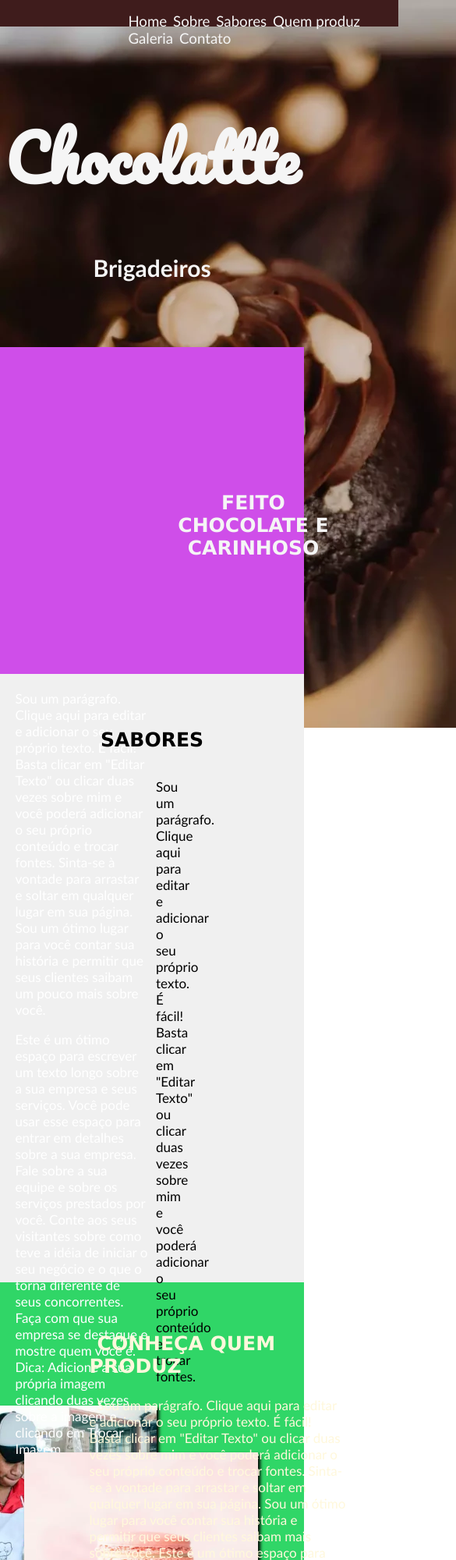
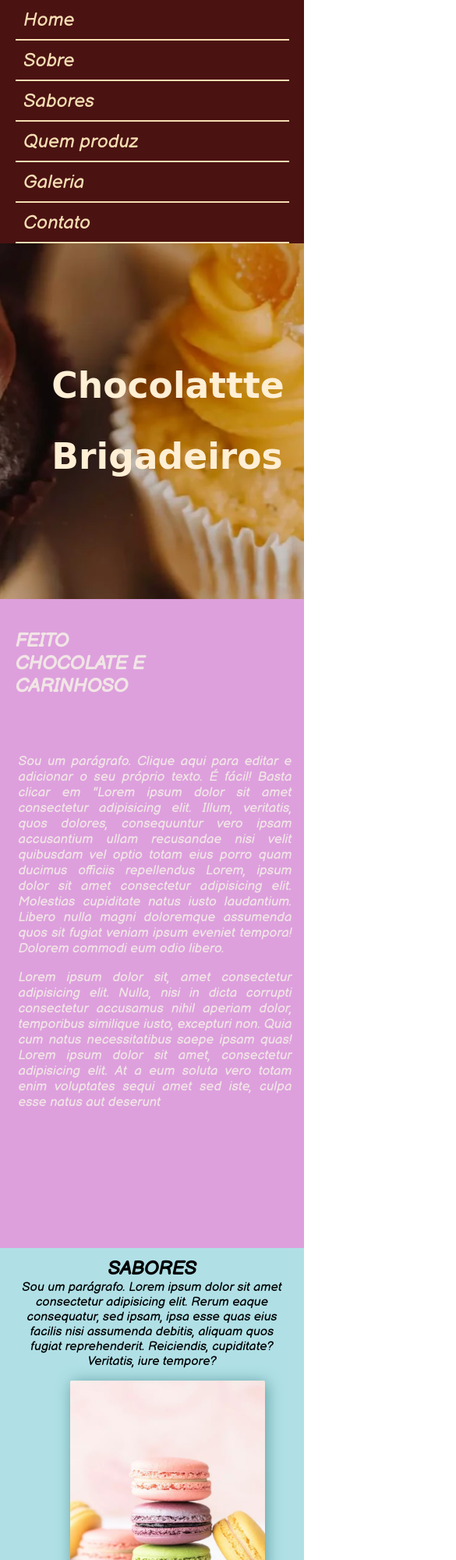
Before and after one commit to JoaoG23/Site-Confeitaria, a plain HTML site: page index.html in a window 390 px wide. Shown: the top 2000 px of the page at 78% size, 585 px wide, since content can reach past the window. Drawn offline with Linux system fonts and the light colour scheme; a web font is replaced by a local one.

Commit message:
Organizing The Site!

```diff
--- a/css/style.css
+++ b/css/style.css
@@ -1,168 +1,334 @@
-html{
-    font-family:'Gill Sans', 'Gill Sans MT', Calibri, 'Trebuchet MS', sans-serif;
-    font-size: 17px;
-}
-h1{
-    color:whitesmoke;
-    text-align: center;
-    padding-top:20%;
-    font-size:80px ;
-    font-family:Pacifico;
-}
-h2{
-    color:whitesmoke;
-    text-align: center;
-    font-size: 30px;
-    padding-bottom:15%;
-    padding-top:0px;
-}
-h3{
-    font-family: 'Lucida Sans', 'Lucida Sans Regular', 'Lucida Grande', 'Lucida Sans Unicode', Geneva, Verdana, sans-serif;
-    font-size: 25px;
-}
+/* --------Configurações Gerais------ */
 body{
+    margin:0%;
+    padding: 0%;
     background-image: url(../assets/primeiro_back.webp);
     background-repeat: no-repeat;
+    background-size: cover;
     background-attachment: fixed;
-    margin: 0px;
-}
-li{
-    font-size: 1.1rem;
-    display: inline-block;
-    padding-top: -10px;
-    padding-left: 1%;
-    list-style-type: none;
-    color:whitesmoke;
+
+
+    /* --font-- */
+    font-size: 1rem;
+    font-family: 'Balsamiq Sans', cursive;
+ }
+
+
+/* --------Cabeçalho----------- */
+header{
+    background-color: rgb(75, 18, 18);
+    color:wheat;
+    margin: 0%;
+    padding: 0%;
+    width: auto;
+    height: auto;
 
 }
-li:hover{
-    color:brown;
+.menu{
+    width:55%;
+    padding: 0%;
+    margin-left: 35%;
+    margin-top: 0%;
+}
+.list_menu{
+    display: inline-block;
+    padding: 1%;
+
+    /* font */
+    list-style-type: none;
+    color: wheat;
+    text-decoration: none;
+}
+.list_menu:hover{
+    color: rgb(122, 101, 60);
     transition: 1s;
 }
-header{
-    background-color: rgb(63, 28, 28);
-    margin: auto;
-    width: 100%;
-    height: 30px;
-    padding-bottom: 1.5%;
-    padding-left:31%;
-    margin-top:-55px;
-    position: fixed;
-    /*margin-left: -1%;
-    margin-right: -1%;*/
+/* ----------Página inicial------------ */
+#home{
+    margin: 0%;
+    padding: 0%;
+
+    /* font */
+
+    color: papayawhip;
 }
-#home:hover{
-    transition: 2s;
-    color:rgb(250, 206, 206);
-}
-#title1:hover{
-    color:brown;
-    transition: 2s;
-}
-#title1{
-    color:whitesmoke;
-    float:left;
-    font-size:25px ;
-    width: 250px;
-    height: 140px;
-    padding:90px;
-    padding-left: 200px;
-    padding-top: 160px;
+.grupo_home{
+
     text-align: center;
-}
-.p1{
-    background-color:rgb(207, 78, 233);
-    color:white;
-    width:auto;
-    height: 300px;
-    padding: 5%;
-    padding-right:200px;
-    padding-top: 100px;
-    float:none;
-    text-align: left;
-    font-size: 17px;
-}
-#meio{
-    margin-top: -25px;
-    color:black;
-    background-color: rgb(240, 240, 240);
-    width: 100%;
-    height: 800px;
-    display: block;
-    transition: 2s;
-}
-.tp2{
-    text-align: center;
-    padding-top:70px;
-}
-.p2{
-    padding-top: 10px;
-    padding-left: 200px;
-    padding-right: 200px;
-}
-.imgmeio{
-    margin-top: 70px;
-    margin-left: 8%;
-    width: 300px;
-    height: 300px;
-    display: inline-block;
-    box-shadow: 3px 3px 4px black;
+    margin: 17%;
+
+    /* font */
+    font-family: 'Grand Hotel', cursive;
+    font-size: 3em;
 }
 
-#meio2{
-    background-color: rgb(48, 214, 103);
-    margin-top:-20px;
-    padding:10%;
+/* -------------Sobre min--------------------- */
+#corpo{
+    background-color: plum;
+    width: auto;
+    height: 42rem;
+    margin: 0%;
+    padding: 0%;
+    position: relative;
+
+    /* font */
+    color: rgb(241, 229, 229);
 }
-#prof{
-    width: 300px;
+.p_corpo{
+    padding: 1%;
+
+    display: inline-block;
+    width: 50%;
+    height: 50%;
     float: right;
+    margin-top: 7%;
+    margin-left: 5%;
+    position: absolute;
+     /* font */
+
+     font-size: 105%;
+     text-align: justify;
+}
+.h3_corpo{
+
     display: inline-block;
-    margin-top: -300px;
-    margin-right: 150px;
-    box-shadow:3px 3px 4px black;
-}
-.p3{
-    text-align: left;
-    width: 330px;
-    padding-left: 2cm;
-    color:cornsilk;
-    text-indent: 10px;
+    width: 25%;
+    margin-top: 17%;
+    margin-left: 5%;
+    margin-right: 2%;
+
+    /* font */
+
+    font-size: 150%;
+
 
 }
+/* ----------------------Meio----------------------- */
+#corpo_sabores{
+    background-color: powderblue;
+    width: auto;
+    height:50rem;
+    margin: auto;
+    position: relative;
+}
+.h3_corp_sabores{
+    text-align: center;
+    width: 15%;
+    height: auto;
+    margin: auto;
+    padding-top: 3%;
+
+    /* font */
+    font-size: 150%;
+}
+.p_corp_sabores{
+    text-align: center;
+    width: 90%;
+    margin: 3%;
+}
+.img_corp_sabores{
+    width: 250px;
+    height:290px;
+    display: inline-block;
+    margin-left: 3%;
+    border-radius: 2px;
+    box-shadow:2px 2px 20px cadetblue;
+}
+figure{
+    margin-top: 4%;
+    width: 80%;
+    margin-left:15%;
+    position:absolute;
+
+}
+/* --------------------------Segundo-Meio-------------------- */
+
+#corpo_produz{
+    background-color: rgb(46, 167, 126);
+    width: auto;
+    height: 40rem;
+    margin: 0%;
+    padding: 0%;
+    position: relative;
+    /* font */
+    color: rgb(226, 226, 226);
+
+}
+.p_corp_produz{
+    padding: 1%;
+    display: inline-block;
+    width: 50%;
+    height: 50%;
+    float: right;
+    margin-top: 5%;
+    margin-left: 40%;
+    position: absolute;
+
+    text-align: justify;
+}
+.img_produz{
+    width: 29vw;
+    margin: 4%;
+    position: absolute;
+    border-radius: 2px;
+    box-shadow:2px 2px 20px rgb(30, 92, 71);
+}
+/* --------------------------------Final------------------------------
+*/
 #rodape{
-    color:cornsilk;
-    background-color: brown;
-    padding: 3cm;
-    display: inline-block;
+    background-color: rgb(255, 255, 255);
+    width: auto;
+    height: auto;
+    margin: 0%;
+    padding: 7%;
+    position: relative;
+
+    /* font */
+    color: rgb(58, 21, 21);
+
 }
-form{
-    display: inline-block;
-    float:right;
-    margin-left:16cm;
-    margin-bottom: 1cm;
-    width: 490px;
+input{
+    display: block;
+    margin-top: 0.6%;
+    width: 33vw;
+    height: 16px;
+    border: 2px solid brown;
+    border-radius: 3px;
+    padding: 0.8%;
 }
 textarea{
-    width: 400px;
-    height: 100px;
-    background-color:rgb(248, 133, 133) ;
-    color: cornsilk;
-    border: 3px solid rgb(136, 24, 24);
+    display: block;
+    margin-top: 0.6%;
+    padding: 1%;
+    width: 33vw;
+    height: 150px;
+    border: 2px solid brown;
+    border-radius: 3px;
 }
-footer{
-    color: cornsilk;
-    background-color:  rgb(63, 28, 28);
-    width: auto;
-    height: 60px;
-    text-align: center;
-    padding-top: 1cm;
+.ul_rodape{
+    margin: 2%;
+    list-style: none;
 }
-input{
-    border: 3px solid rgb(136, 24, 24);
-    background-color:rgb(248, 133, 133);
-    color: white;
-    width: 300px;
-    height:20px;
+.botao_rodape{
+    width:15vw;
+    height: 35px;
+    background-color: rgb(170, 63, 63);
+    padding: 1%;
+    border-radius: 10px;
+
+    /* font */
+    color: burlywood;
 
 }
+
+/* -----------------------------Rodapé-------------------------------------------- */
+footer{
+    background-color:brown;
+    text-align: center;
+    padding: 1%;
+
+    /* font */
+    color: burlywood;
+}
+
+
+
+@media screen and (max-width: 700px) {
+    /* --------Configurações Gerais------ */
+body{
+        width: auto;
+        background-size: cover;
+        background-position: center;
+}
+
+/* --------Cabeçalho----------- */
+ .menu{
+    width:90%;
+    padding: 0%;
+    margin:auto;
+}
+.list_menu{
+    display: block;
+    padding: 3%;
+    border-bottom: 2px double wheat;
+
+    /* font */
+    font-size: 24px;
+}
+
+
+/* ----------Página inicial------------ */
+.grupo_home{
+    margin-top:40%;
+    margin-bottom: 40%;
+
+    /* font */
+    font-size: 1.9em;
+}
+
+
+/* -------------Sobre min--------------------- */
+#corpo{
+    width: auto;
+    height: 52rem;
+}
+.p_corpo{
+    padding: 1%;
+    display: block;
+    width: 90%;
+    position: absolute;
+
+}
+.h3_corpo{
+
+    display: inline-block;
+    width: 50%;
+    margin-top: 10%;
+}
+
+/* ----------------------Meio----------------------- */
+#corpo_sabores{
+    width: auto;
+    height:70rem;
+}
+.h3_corp_sabores{
+    width: auto;
+}
+.p_corp_sabores{
+    width: 90%;
+    margin:auto;
+}
+.img_corp_sabores{
+    display: block;
+    margin:auto;
+}
+
+
+#corpo_produz{
+    background-color: rgb(46, 167, 126);
+    width: auto;
+    height: 45rem;
+    margin: 0%;
+    padding: 0%;
+    position: relative;
+    /* font */
+    color: rgb(226, 226, 226);
+
+}
+.p_corp_produz{
+    padding: 1%;
+    display: block;
+    width: 90%;
+    height:auto;
+    margin: 5%;
+
+}
+.img_produz{
+    width: 210px;
+    margin: 5%;
+    bottom: 6%;
+    display: block;
+
+}
+
+}
--- a/index.html
+++ b/index.html
@@ -7,99 +7,138 @@
     <meta name="viewport" content="width=device-width, initial-scale=1.0">
 
     <link rel="preconnect" href="https://fonts.gstatic.com">
-    <link href="https://fonts.googleapis.com/css2?family=Pacifico&display=swap" rel="stylesheet">
+    <link href="https://fonts.googleapis.com/css2?family=Balsamiq+Sans:ital@1&display=swap" rel="stylesheet">
+
+
+    <link rel="preconnect" href="https://fonts.gstatic.com">
+    <link href="https://fonts.googleapis.com/css2?family=Balsamiq+Sans:ital@1&family=Grand+Hotel&display=swap"
+        rel="stylesheet">
+
+    <!-- ----- Fontes Wb---- -->
     <title>Chocolate</title>
 
     <link href="./css/style.css" rel="stylesheet">
 
 </head>
+
 <body>
+    <!-- ----------Cabeçalho----------- -->
+
     <header>
-        <ul>
-            <a href="#home"><li>Home</li></a>
-            <a href="#quadro1"><li>Sobre</li></a>
-            <a href="#meio"><li>Sabores</li></a>
-            <a href="#meio2"><li>Quem produz</li></a>
-            <a><li>Galeria</li></a>
-            <a href="#rodape"><li>Contato</li></a>
+        <ul class="menu">
+            <a class="list_menu" href="#home">
+                <li>Home</li>
+            </a>
+            <a class="list_menu" href="#corpo">
+                <li>Sobre</li>
+            </a>
+            <a class="list_menu" href="#corpo_sabores">
+                <li>Sabores</li>
+            </a>
+            <a class="list_menu" href="#corpo_produz">
+                <li>Quem produz</li>
+            </a>
+            <a class="list_menu">
+                <li>Galeria</li>
+            </a>
+            <a class="list_menu" href="#rodape">
+                <li>Contato</li>
+            </a>
         </ul>
     </header>
-    <div id="home">
+
+    <!-- -------------Página inicial------------ -->
+
+    <section id="home">
+        <div class="grupo_home">
             <h1>Chocolattte</h1>
             <h2>Brigadeiros</h2>
         </div>
+    </section>
 
-    <nav id="quadro1">
-        <h3 id="title1">FEITO CHOCOLATE E CARINHOSO</h3>
-        <div class="p1">
+    <!-- ----------------Sobre min--------------------- -->
+    <section id="corpo">
+        <h3 class="h3_corpo">FEITO CHOCOLATE E CARINHOSO</h3>
+        <div class="p_corpo">
 
             <p>Sou um parágrafo. Clique aqui para editar e adicionar o seu próprio texto. É fácil! Basta clicar em
-                "Editar
-                Texto" ou clicar duas vezes sobre mim e você poderá adicionar o seu próprio conteúdo e trocar fontes.
-                Sinta-se à vontade para arrastar e soltar em qualquer lugar em sua página. Sou um ótimo lugar para você
-                contar sua história e permitir que seus clientes saibam um pouco mais sobre você.</p>
+                "Lorem ipsum dolor sit amet consectetur adipisicing elit. Illum, veritatis, quos dolores, consequuntur
+                vero ipsam accusantium ullam recusandae nisi velit quibusdam vel optio totam eius porro quam ducimus
+                officiis repellendus
+                Lorem, ipsum dolor sit amet consectetur adipisicing elit. Molestias cupiditate natus iusto laudantium.
+                Libero nulla magni doloremque assumenda quos sit fugiat veniam ipsum eveniet tempora! Dolorem commodi
+                eum odio libero.</p>
 
-                <p>Este é um ótimo espaço para escrever um texto longo sobre a sua empresa e seus serviços. Você pode usar
-                esse
-                espaço para entrar em detalhes sobre a sua empresa. Fale sobre a sua equipe e sobre os serviços
-                prestados
-                por você. Conte aos seus visitantes sobre como teve a idéia de iniciar o seu negócio e o que o torna
-                diferente de seus concorrentes. Faça com que sua empresa se destaque e mostre quem você é. Dica:
-                Adicione a
-                sua própria imagem clicando duas vezes sobre a imagem e clicando em Trocar Imagem.</p>
+            <p>Lorem ipsum dolor sit, amet consectetur adipisicing elit. Nulla, nisi in dicta corrupti consectetur
+                accusamus nihil aperiam dolor, temporibus similique iusto, excepturi non. Quia cum natus necessitatibus
+                saepe ipsam quas!
+                Lorem ipsum dolor sit amet, consectetur adipisicing elit. At a eum soluta vero totam enim voluptates
+                sequi amet sed iste, culpa esse natus aut deserunt
+            </p>
         </div>
-        <div id="meio">
-            <h3 class="tp2">SABORES</h3>
-            <p class="p2">Sou um parágrafo. Clique aqui para editar e adicionar o seu próprio texto. É fácil! Basta clicar em
-                "Editar Texto" ou clicar duas vezes sobre mim e você poderá adicionar o seu próprio conteúdo e trocar
-                fontes.</p>
-                <img class="imgmeio" src="./assets/imagem_final2.webp">
-                <img class="imgmeio" src="./assets/imagem_final3.webp">
-                <img class="imgmeio" src="./assets/imagem_final4.jpg">
-        </div>
-        <div id="meio2">
-            <h3 class="p3">CONHEÇA QUEM PRODUZ</h3>
+    </section>
 
-            <p class="p3">Sou um parágrafo. Clique aqui para editar e adicionar o seu próprio texto. É fácil! Basta clicar em
-                "Editar Texto" ou clicar duas vezes sobre mim e você poderá adicionar o seu próprio conteúdo e trocar
-                fontes. Sinta-se à vontade para arrastar e soltar em qualquer lugar em sua página. Sou um ótimo lugar
-                para você contar sua história e permitir que seus clientes saibam mais sobre você.
+    <!-- ------------Meio---------- -->
 
-                Este é um ótimo espaço para escrever um texto longo sobre a sua empresa e seus serviços. Você pode usar
-                esse espaço para entrar em detalhes sobre a sua empresa.
+
+    <section id="corpo_sabores">
+        <h3 class="h3_corp_sabores">SABORES</h3>
+        <p class="p_corp_sabores">Sou um parágrafo. Lorem ipsum dolor sit amet consectetur adipisicing elit. Rerum eaque
+            consequatur, sed ipsam, ipsa esse quas eius facilis nisi assumenda debitis, aliquam quos fugiat
+            reprehenderit. Reiciendis, cupiditate? Veritatis, iure tempore?</p>
+        <figure>
+            <img class="img_corp_sabores" src="./assets/imagem_final2.webp">
+            <img class="img_corp_sabores" src="./assets/imagem_final3.webp">
+            <img class="img_corp_sabores" src="./assets/imagem_final4.jpg">
+        </figure>
+    </section>
+
+
+    <!-- ---------Segundo-Meio-------- -->
+
+
+    <section id="corpo_produz">
+        <div class="p_corp_produz">
+            <h3>CONHEÇA QUEM PRODUZ</h3>
+            <p>Sou um parágrafo. Clique aqui para editar e adicionar o seu próprio texto. É fácil! Basta clicar
+                em
+                Lorem ipsum dolor sit amet consectetur adipisicing elit. Quam labore animi fugit vel ratione asperiores
+                aliquid vero, temporibus, placeat sint dolor similique, repellat quae modi harum ea eius.
+                Necessitatibus, aspernatur.
+                Lorem, ipsum dolor sit amet consectetur adipisicing elit. Ipsam voluptatem modi omnis beatae facere, cum
+                amet! Laboriosam placeat consequuntur ipsum nisi voluptas necessitatibus ut dolorum, ducimus architecto
+                aperiam saepe molestiae.
 
             </p>
-            <img id="prof" src="./assets/padeiro_meio.webp"><!--Aqui entra uma imagem ao lado do paragrafo-->
         </div>
-        <div>
-            <!--Recebe 3 fotos uma ao lado da outra-->
+        <img class="img_produz" src="./assets/padeiro_meio.webp">
+    </section>
+
+
+    <!-- ------------Final--------- -->
+
+    <div id="rodape">
+        <h3>ESPERAMOS SEU CONTATO</h3>
+        <ul class="ul_rodape">
+            <li>(99) 0004.7400</li>
+            <li>(99) 0004.7400</li>
+            Av. Slow de Sá, 98
+            Minas Gerais/MG
+        </ul>
+
+        <form method="GET" action="">
+            <input type="text" name="nome" placeholder="Nome">
+            <input type="tel" name="tel" placeholder="Telefone">
+            <input type="email" name="email" placeholder="Email">
+            <textarea name="desc">Digite seu comentário aqui..</textarea>
+            <input class="botao_rodape" type="submit" value="ENVIAR">
+        </form>
     </div>
-        <div id="rodape">
-            <div><!--Formulário flutuantes ao lado--></div>
-            <h3>ESPERAMOS SEU CONTATO</h3>
-                (99) 0004.7400<br>
-                (99) 0004.7400<br>
-                <br>Av. Slow de Sá, 98
-
-                Minas Gerais/MG
-                <form method="GET" action=""><br>
-                    Nome:<br>
-                    <input type="text" name="nome"><br>
-                    Telefone:<br>
-                    <input type="tel" name="tel"><br>
-                    Email:<br>
-                    <input type="email" name="email"><br>
-                    <br>
-                    <textarea name="desc">Digite seu comentário aqui..</textarea><br>
-                    <input type="submit" value="ENVIAR">
-                </form>
-                <!--Icones abaixo -->
-            </div>
+    <!-- -------------------Rodapé--------------------- -->
     <footer>
         © 2021 por Chocolatte Doces.
         Atenciosamente criado por
     </footer>
-    </nav>
 </body>
 
 </html>
```
Lines whose indentation alone changed are shown as unchanged.
